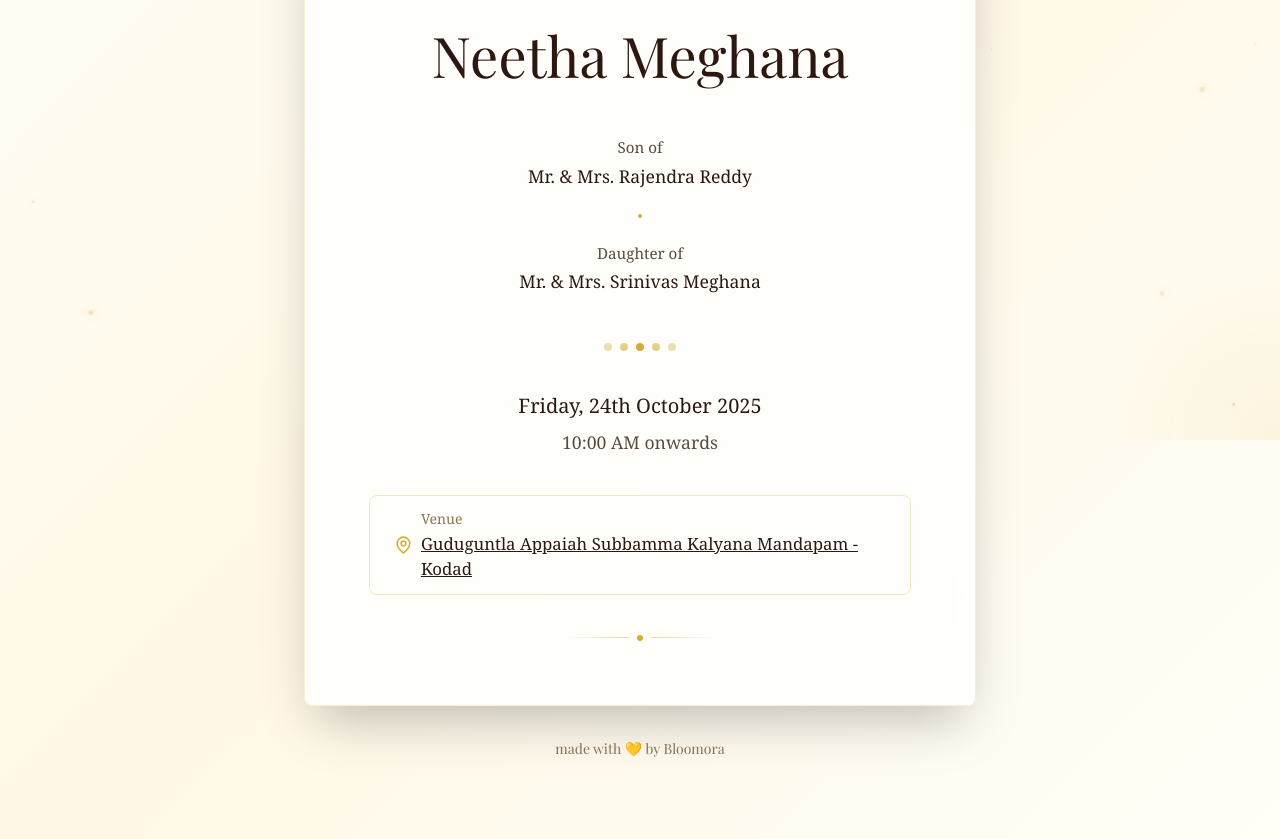
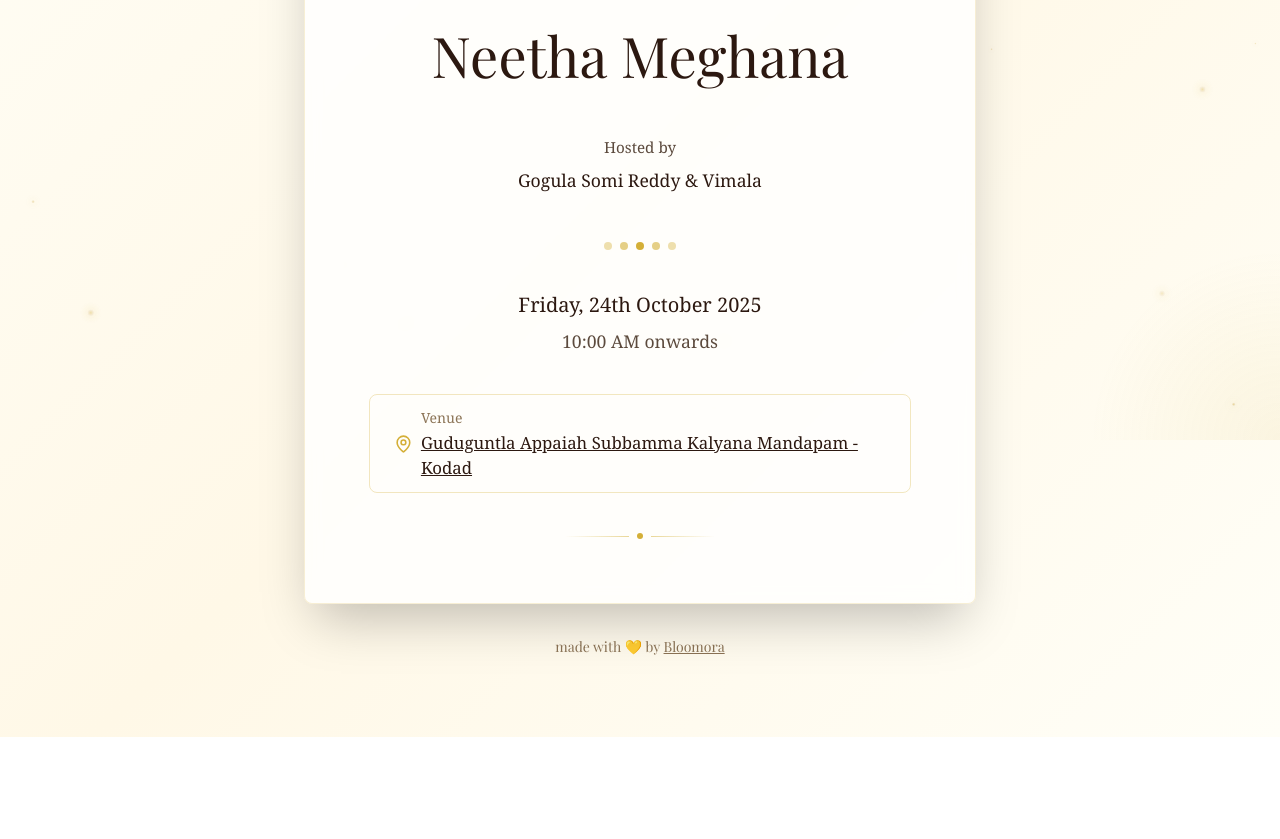
Before and after one commit to shashanka2a/engagement-invitation-card, a Next.js app: page / in a window 1280 px wide. Shown: the part 360-1199 px from the top of the page. After the commit the page ends 1097 px from the top, so only its background shows below. Built offline with nearby package versions, Linux system fonts and the light colour scheme.

Commit message:
Add Bloomora link, ring favicon, and update hosting info

```diff
--- a/src/App.tsx
+++ b/src/App.tsx
@@ -98,50 +98,28 @@ export default function App() {
               </h1>
             </motion.div>
 
-            {/* Parents Names */}
+            {/* Hosted By */}
             <motion.div
-              className="text-center mb-12 space-y-6"
+              className="text-center mb-12"
               initial={{ opacity: 0 }}
               animate={{ opacity: 1 }}
               transition={{ delay: 0.9 }}
             >
-              <div className="space-y-1">
               <p style={{
                 fontFamily: 'Georgia, serif',
                 fontSize: '0.95rem',
-                  color: '#5C4A3D'
+                color: '#5C4A3D',
+                marginBottom: '0.5rem'
               }}>
-                  Son of
+                Hosted by
               </p>
               <p style={{
                 fontFamily: 'Georgia, serif',
                 fontSize: '1.1rem',
                 color: '#2C1810'
               }}>
-                  Mr. & Mrs. Rajendra Reddy
+                Gogula Somi Reddy & Vimala
               </p>
-              </div>
-
-              <div className="flex justify-center">
-                <div className="w-1 h-1 rounded-full bg-[#D4AF37]" />
-              </div>
-
-              <div className="space-y-1">
-                <p style={{
-                  fontFamily: 'Georgia, serif',
-                  fontSize: '0.95rem',
-                  color: '#5C4A3D'
-                }}>
-                  Daughter of
-                </p>
-                <p style={{
-                  fontFamily: 'Georgia, serif',
-                  fontSize: '1.1rem',
-                  color: '#2C1810'
-                }}>
-                  Mr. & Mrs. Srinivas Meghana
-                </p>
-              </div>
             </motion.div>
 
             {/* Divider */}
@@ -235,7 +213,16 @@ export default function App() {
               fontSize: '0.875rem',
               color: '#8B7355'
             }}>
-              made with 💛 by Bloomora
+              made with 💛 by{' '}
+              <a
+                href="https://bloomora.dev/"
+                target="_blank"
+                rel="noopener noreferrer"
+                className="underline hover:text-[#D4AF37] transition-colors duration-300"
+                style={{ color: '#8B7355' }}
+              >
+                Bloomora
+              </a>
             </p>
           </motion.div>
         </motion.div>
--- a/src/app/layout.tsx
+++ b/src/app/layout.tsx
@@ -13,6 +13,11 @@ export const metadata: Metadata = {
   description: "Join us in celebrating the engagement of Sharath Reddy & Neetha Meghana on Friday, 24th October 2025",
   keywords: ["engagement", "wedding", "invitation", "Sharath Reddy", "Neetha Meghana"],
   authors: [{ name: "Bloomora" }],
+  icons: {
+    icon: "/ring-favicon.svg",
+    shortcut: "/ring-favicon.svg",
+    apple: "/ring-favicon.svg",
+  },
   openGraph: {
     title: "Engagement Invitation - Sharath Reddy & Neetha Meghana",
     description: "Join us in celebrating the engagement of Sharath Reddy & Neetha Meghana on Friday, 24th October 2025",
```
Also changed, not shown: public/ring-favicon.svg (added). Lines whose indentation alone changed are shown as unchanged.
